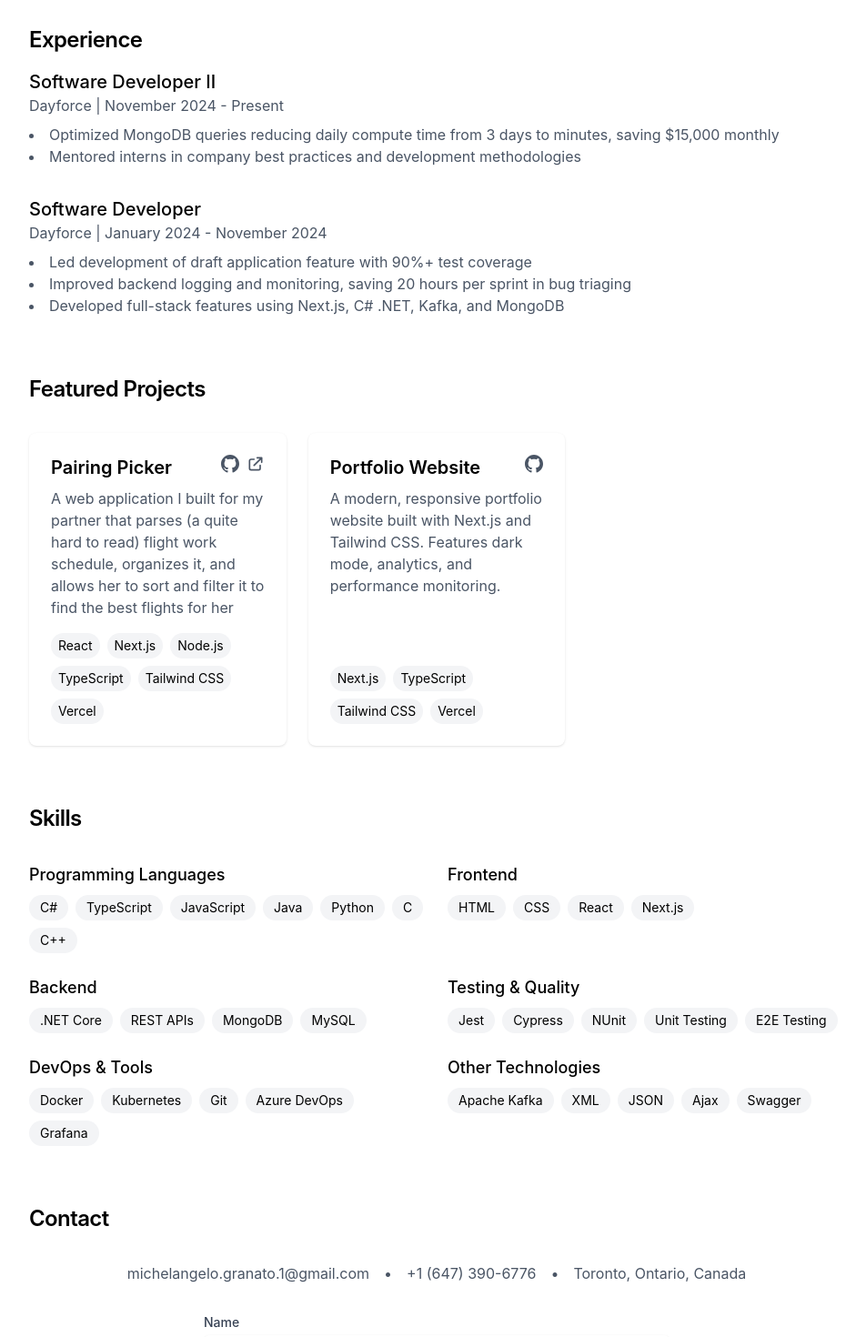
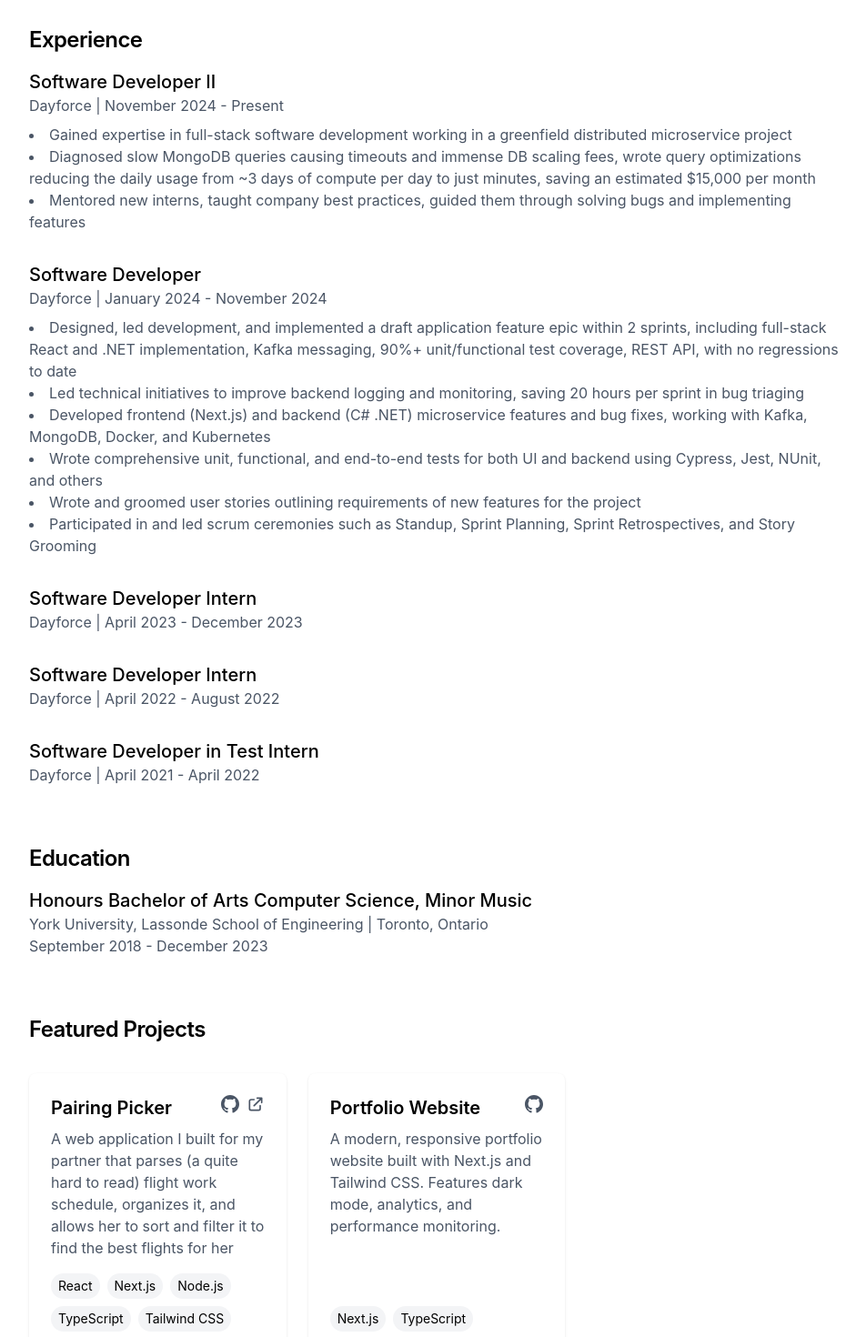
Before and after one commit to Michelangelo-Granato/michelangelo-portfolio, a Next.js app: page / in a window 1280 px wide. Shown: the part 480-1950 px from the top of the page at 91% size, without its empty margins (160-1112 px from the left). Built offline with nearby package versions, Linux system fonts and the light colour scheme.

Commit message:
update skills and experience

```diff
--- a/app/components/skills.tsx
+++ b/app/components/skills.tsx
@@ -3,12 +3,12 @@
 
 const Skills = () => {
   const skills = {
-    'Programming Languages': ['C#', 'TypeScript', 'JavaScript', 'Java', 'Python', 'C', 'C++'],
+    'Programming Languages': ['C#', 'TypeScript', 'JavaScript', 'Java', 'Python', 'C', 'C++', 'XML', 'JSON', 'Ajax'],
     'Frontend': ['HTML', 'CSS', 'React', 'Next.js'],
-    'Backend': ['.NET Core', 'REST APIs', 'MongoDB', 'MySQL'],
+    'Backend': ['.NET Core', 'REST APIs', 'MongoDB', 'MySQL', 'Kafka'],
     'Testing & Quality': ['Jest', 'Cypress', 'NUnit', 'Unit Testing', 'E2E Testing'],
-    'DevOps & Tools': ['Docker', 'Kubernetes', 'Git', 'Azure DevOps', 'Grafana'],
-    'Other Technologies': ['Apache Kafka', 'XML', 'JSON', 'Ajax', 'Swagger']
+    'DevOps & Tools': ['Docker', 'Kubernetes', 'Git', 'Azure DevOps', 'Grafana', 'Postman', 'Swagger'],
+    'Software & Applications': ['Visual Studio', 'VS Code', 'Jira', 'Confluence', 'MS Excel']
   };
 
   return (
--- a/app/page.tsx
+++ b/app/page.tsx
@@ -36,19 +36,45 @@
             <h3 className="text-xl font-medium">Software Developer II</h3>
             <p className="text-gray-600 dark:text-gray-400">Dayforce | November 2024 - Present</p>
             <ul className="mt-2 list-disc list-inside text-gray-600 dark:text-gray-400">
-              <li>Optimized MongoDB queries reducing daily compute time from 3 days to minutes, saving $15,000 monthly</li>
-              <li>Mentored interns in company best practices and development methodologies</li>
+              <li>Gained expertise in full-stack software development working in a greenfield distributed microservice project</li>
+              <li>Diagnosed slow MongoDB queries causing timeouts and immense DB scaling fees, wrote query optimizations reducing the daily usage from ~3 days of compute per day to just minutes, saving an estimated $15,000 per month</li>
+              <li>Mentored new interns, taught company best practices, guided them through solving bugs and implementing features</li>
             </ul>
           </div>
           <div>
             <h3 className="text-xl font-medium">Software Developer</h3>
             <p className="text-gray-600 dark:text-gray-400">Dayforce | January 2024 - November 2024</p>
             <ul className="mt-2 list-disc list-inside text-gray-600 dark:text-gray-400">
-              <li>Led development of draft application feature with 90%+ test coverage</li>
-              <li>Improved backend logging and monitoring, saving 20 hours per sprint in bug triaging</li>
-              <li>Developed full-stack features using Next.js, C# .NET, Kafka, and MongoDB</li>
+              <li>Designed, led development, and implemented a draft application feature epic within 2 sprints, including full-stack React and .NET implementation, Kafka messaging, 90%+ unit/functional test coverage, REST API, with no regressions to date</li>
+              <li>Led technical initiatives to improve backend logging and monitoring, saving 20 hours per sprint in bug triaging</li>
+              <li>Developed frontend (Next.js) and backend (C# .NET) microservice features and bug fixes, working with Kafka, MongoDB, Docker, and Kubernetes</li>
+              <li>Wrote comprehensive unit, functional, and end-to-end tests for both UI and backend using Cypress, Jest, NUnit, and others</li>
+              <li>Wrote and groomed user stories outlining requirements of new features for the project</li>
+              <li>Participated in and led scrum ceremonies such as Standup, Sprint Planning, Sprint Retrospectives, and Story Grooming</li>
             </ul>
           </div>
+          <div>
+            <h3 className="text-xl font-medium">Software Developer Intern</h3>
+            <p className="text-gray-600 dark:text-gray-400">Dayforce | April 2023 - December 2023</p>
+          </div>
+          <div>
+            <h3 className="text-xl font-medium">Software Developer Intern</h3>
+            <p className="text-gray-600 dark:text-gray-400">Dayforce | April 2022 - August 2022</p>
+          </div>
+          <div>
+            <h3 className="text-xl font-medium">Software Developer in Test Intern</h3>
+            <p className="text-gray-600 dark:text-gray-400">Dayforce | April 2021 - April 2022</p>
+          </div>
+        </div>
+      </section>
+
+      {/* Education Section */}
+      <section className="space-y-4">
+        <h2 className="text-2xl font-semibold tracking-tight">Education</h2>
+        <div>
+          <h3 className="text-xl font-medium">Honours Bachelor of Arts Computer Science, Minor Music</h3>
+          <p className="text-gray-600 dark:text-gray-400">York University, Lassonde School of Engineering | Toronto, Ontario</p>
+          <p className="text-gray-600 dark:text-gray-400">September 2018 - December 2023</p>
         </div>
       </section>
 
```
